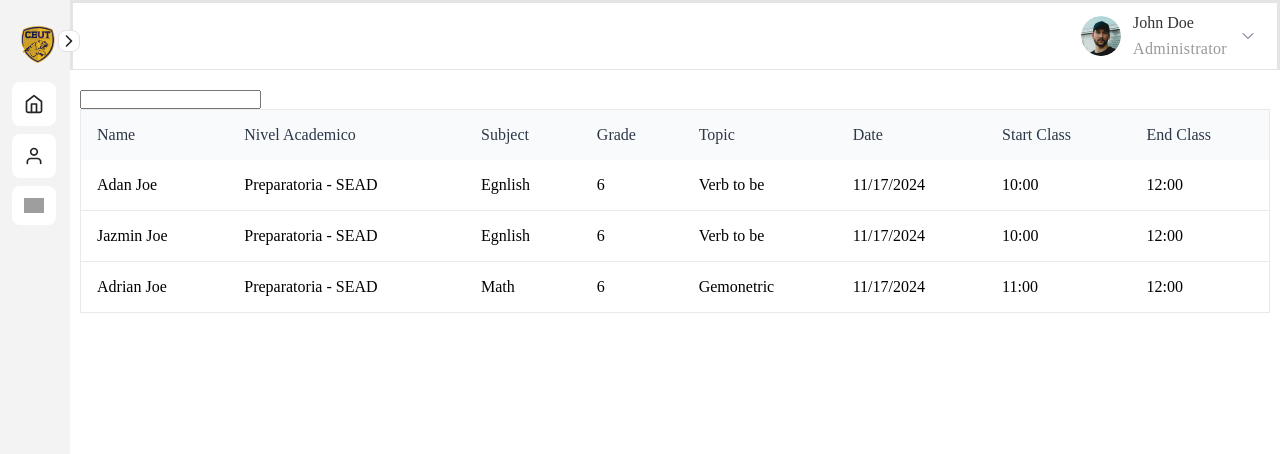
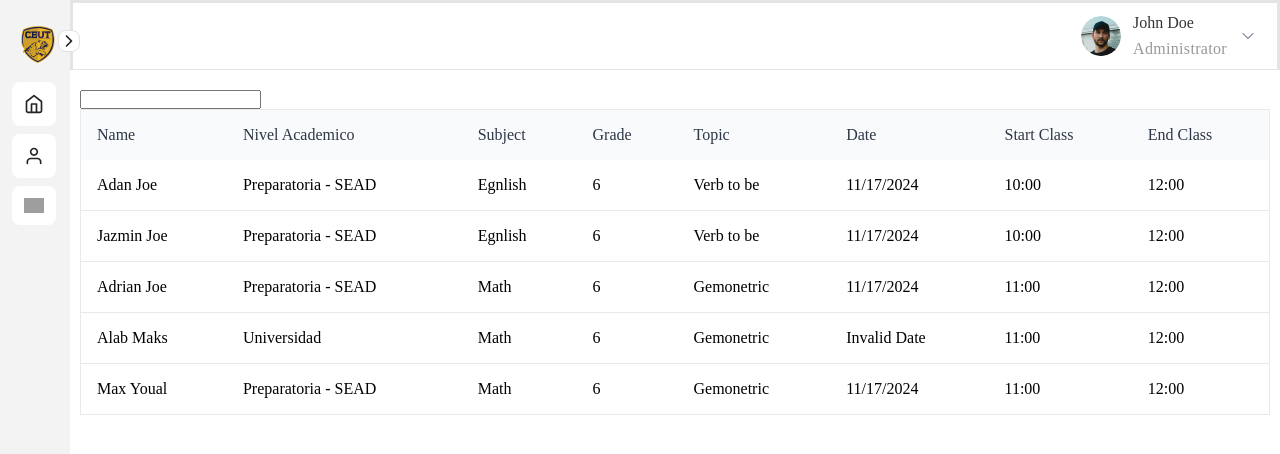
Before and after one commit to macin-dev/time-tracker, a React (Vite) app: page / in a window 1280 px wide. Shown: the top 454 px of the page. Built offline with nearby package versions, Linux system fonts and the light colour scheme; grey boxes are pictures that could not be loaded.

Commit message:
add built-in global filter - Tanstack Table library

```diff
--- a/src/components/table/Table.jsx
+++ b/src/components/table/Table.jsx
@@ -1,3 +1,4 @@
+import { useState } from "react";
 import {
   flexRender,
   getCoreRowModel,
@@ -7,7 +8,6 @@ import {
 import { data } from "./data";
 
 import "./Table.scss";
-import { useState } from "react";
 
 const Table = () => {
   const columns = [
@@ -54,7 +54,7 @@ const Table = () => {
     },
   ];
 
-  const [columnFilters, setColumnFilters] = useState([]);
+  const [globalFilter, setGlobalFilter] = useState("");
 
   const table = useReactTable({
     data,
@@ -62,28 +62,18 @@ const Table = () => {
     getCoreRowModel: getCoreRowModel(),
     getFilteredRowModel: getFilteredRowModel(),
     state: {
-      columnFilters,
+      globalFilter,
     },
-    onColumnFiltersChange: setColumnFilters,
+    globalFilterFn: "includesString",
+    onGlobalFilterChange: setGlobalFilter,
   });
-
-  const nameID = columnFilters.find((f) => f.id === "name")?.value || "";
-  const onFilterChange = (id, value) =>
-    setColumnFilters((prev) =>
-      prev
-        .filter((f) => f.id !== "name")
-        .concat({
-          id,
-          value,
-        })
-    );
 
   return (
     <section>
       <input
-        value={nameID}
+        value={globalFilter}
         type="text"
-        onChange={(e) => onFilterChange("name", e.target.value)}
+        onChange={(e) => setGlobalFilter(e.target.value)}
       />
       <table className="table">
         <thead className="table-header">
--- a/src/components/table/data.js
+++ b/src/components/table/data.js
@@ -35,4 +35,28 @@ export const data = [
     endClass: "12:00",
     state: "done",
   },
+  {
+    id: 87890,
+    name: "Alab Maks",
+    schoolLevel: "Universidad",
+    subject: "Math",
+    grade: "6",
+    topic: "Gemonetric",
+    date: new Date("15-17-2024").toLocaleDateString(),
+    startClass: "11:00",
+    endClass: "12:00",
+    state: "done",
+  },
+  {
+    id: 65800,
+    name: "Max Youal",
+    schoolLevel: "Preparatoria - SEAD",
+    subject: "Math",
+    grade: "6",
+    topic: "Gemonetric",
+    date: new Date("11-17-2024").toLocaleDateString(),
+    startClass: "11:00",
+    endClass: "12:00",
+    state: "done",
+  },
 ];
```
